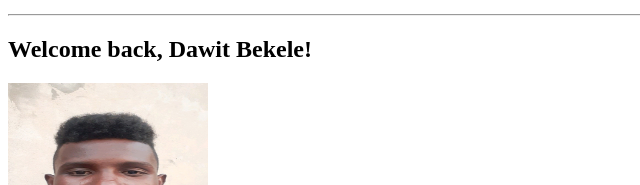
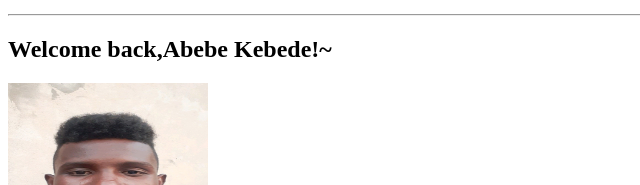
Before and after one commit to bisrat-mengesha/ethiopia-house-rental, a plain HTML site: page tenant/index.html in a window 1280 px wide. Shown: the part 172-357 px from the top of the page, 0-640 px from the left. Drawn offline with Linux system fonts and the light colour scheme.

Commit message:
Correcting

```diff
--- a/tenant/index.html
+++ b/tenant/index.html
@@ -15,7 +15,7 @@
             <li><a href="../signin.html">Sign Out</a></li>
         </ul>
         <hr>
-        <h2>Welcome back, Dawit Bekele!</h2>
+        <h2>Welcome back,Abebe Kebede!~</h2>
             <img src="img/Dawit.jpg" alt="Dawit Bekele" width="200px" height="200px">
 
         <table>
```
